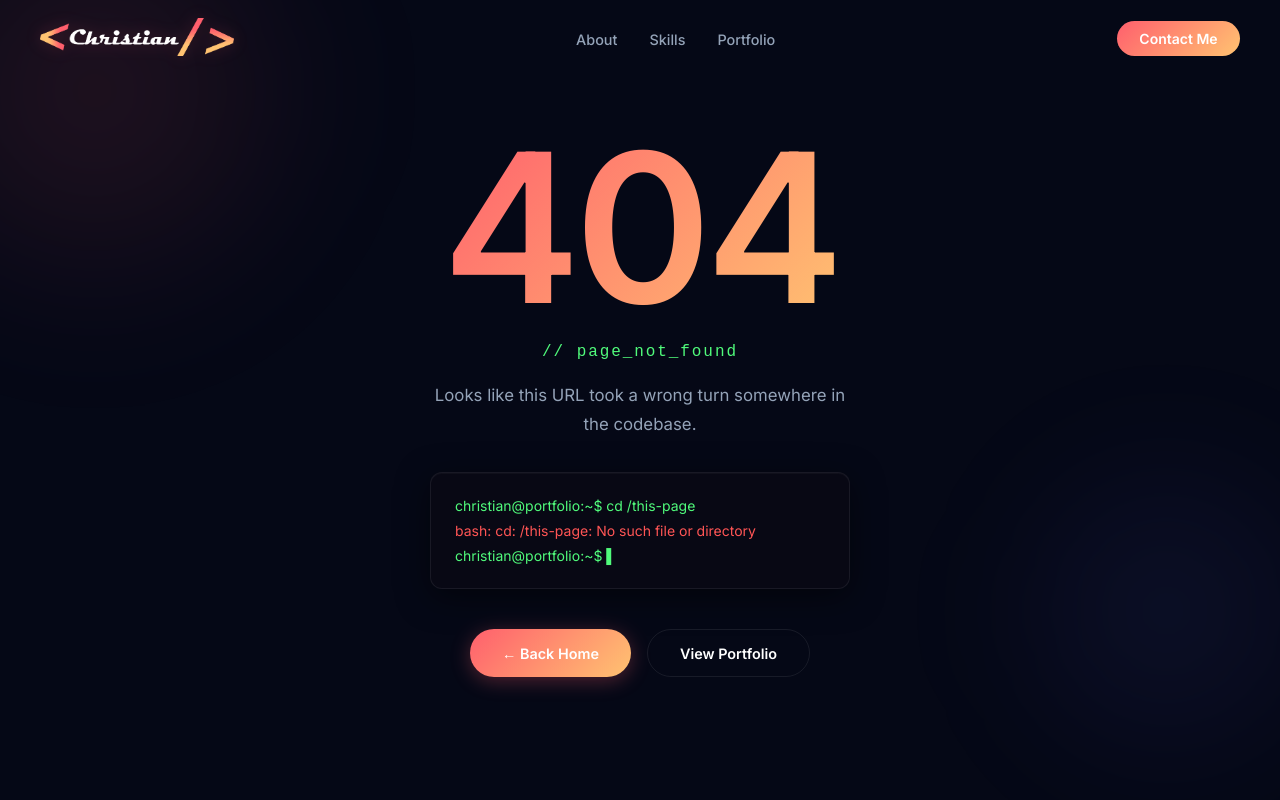
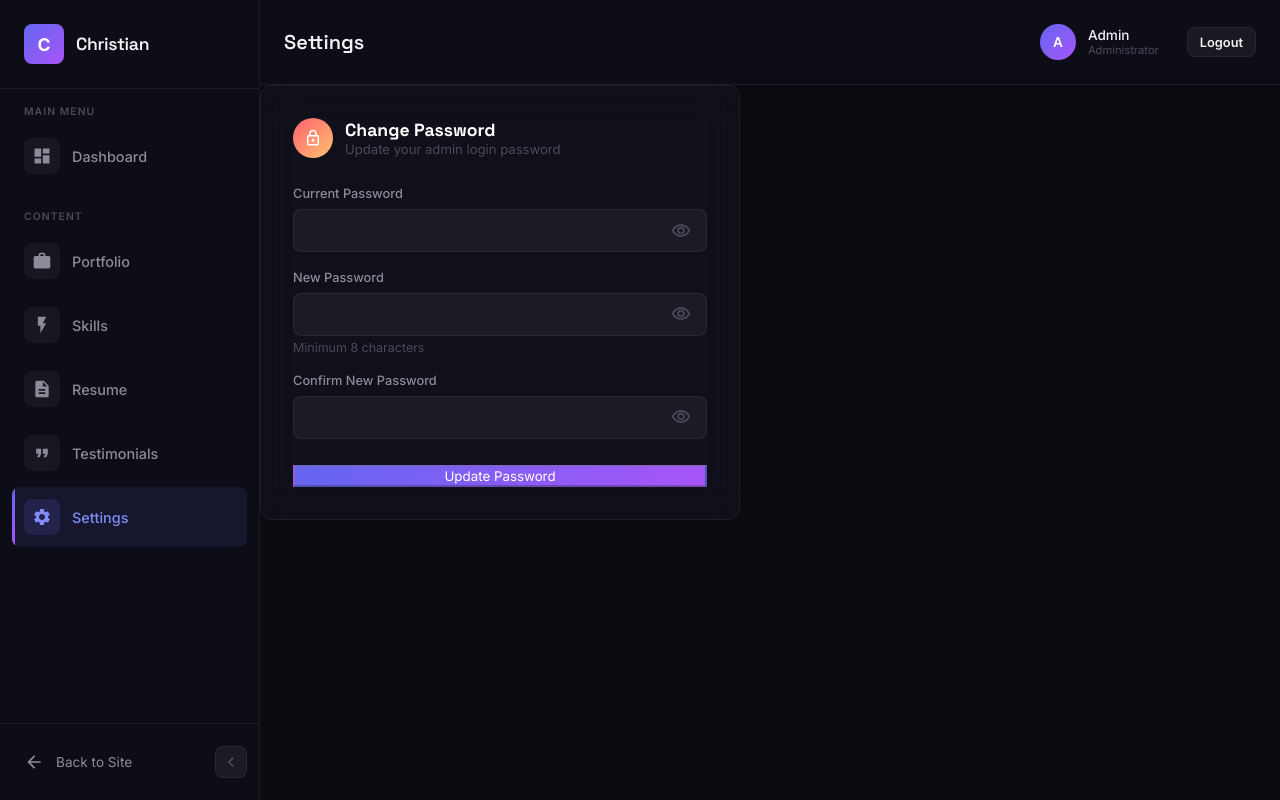
Before and after one commit to KurtKhris/christian-edem, a Next.js app: page /admin/settings in a window 1280 px wide. Before the commit this address had no page. Built offline with nearby package versions, Linux system fonts and the light colour scheme.

Commit message:
feat: add password change page at /admin/settings

```diff
--- /dev/null
+++ b/src/app/actions/auth.ts
@@ -0,0 +1,24 @@
+"use server";
+
+import bcrypt from "bcrypt";
+import { getServerSession } from "next-auth";
+import { authOptions } from "@/lib/authOptions";
+import { prisma } from "@/lib/prisma";
+
+export async function changePassword(currentPassword: string, newPassword: string) {
+  const session = await getServerSession(authOptions);
+  if (!session?.user?.email) return { success: false, error: "Not authenticated." };
+
+  const user = await prisma.user.findUnique({ where: { email: session.user.email } });
+  if (!user?.password) return { success: false, error: "User not found." };
+
+  const valid = await bcrypt.compare(currentPassword, user.password);
+  if (!valid) return { success: false, error: "Current password is incorrect." };
+
+  if (newPassword.length < 8) return { success: false, error: "New password must be at least 8 characters." };
+
+  const hash = await bcrypt.hash(newPassword, 10);
+  await prisma.user.update({ where: { email: session.user.email }, data: { password: hash } });
+
+  return { success: true };
+}
--- a/src/app/admin/admin.css
+++ b/src/app/admin/admin.css
@@ -676,6 +676,23 @@
   margin-bottom: 0.5rem;
 }
 
+.admin-alert-error {
+  background: rgba(255,85,85,0.1);
+  border: 1px solid rgba(255,85,85,0.3);
+  color: #ff6b6b;
+  border-radius: 10px;
+  padding: 0.65rem 1rem;
+  font-size: 0.875rem;
+}
+.admin-alert-success {
+  background: rgba(80,250,123,0.08);
+  border: 1px solid rgba(80,250,123,0.25);
+  color: #50fa7b;
+  border-radius: 10px;
+  padding: 0.65rem 1rem;
+  font-size: 0.875rem;
+}
+
 .admin-form-group {
   margin-bottom: 1.25rem;
 }
--- a/src/app/admin/components/AdminSidebar.tsx
+++ b/src/app/admin/components/AdminSidebar.tsx
@@ -8,6 +8,7 @@ import WorkIcon from '@mui/icons-material/Work';
 import FlashOnIcon from '@mui/icons-material/FlashOn';
 import DescriptionIcon from '@mui/icons-material/Description';
 import FormatQuoteIcon from '@mui/icons-material/FormatQuote';
+import SettingsIcon from '@mui/icons-material/Settings';
 import ArrowBackIcon from '@mui/icons-material/ArrowBack';
 import ChevronLeftIcon from '@mui/icons-material/ChevronLeft';
 import ChevronRightIcon from '@mui/icons-material/ChevronRight';
@@ -18,6 +19,7 @@ const navItems = [
   { href: '/admin/skills',       label: 'Skills',       icon: <FlashOnIcon fontSize="small" /> },
   { href: '/admin/resume',       label: 'Resume',       icon: <DescriptionIcon fontSize="small" /> },
   { href: '/admin/testimonials', label: 'Testimonials', icon: <FormatQuoteIcon fontSize="small" /> },
+  { href: '/admin/settings',    label: 'Settings',      icon: <SettingsIcon fontSize="small" /> },
 ];
 
 export default function AdminSidebar() {
--- /dev/null
+++ b/src/app/admin/settings/page.tsx
@@ -0,0 +1,155 @@
+"use client";
+
+import { useState } from "react";
+import { changePassword } from "@/app/actions/auth";
+import AdminHeader from "../components/AdminHeader";
+import LockOutlinedIcon from "@mui/icons-material/LockOutlined";
+import VisibilityOutlinedIcon from "@mui/icons-material/VisibilityOutlined";
+import VisibilityOffOutlinedIcon from "@mui/icons-material/VisibilityOffOutlined";
+import CheckCircleOutlineIcon from "@mui/icons-material/CheckCircleOutline";
+
+export default function SettingsPage() {
+  const [current, setCurrent]   = useState("");
+  const [next, setNext]         = useState("");
+  const [confirm, setConfirm]   = useState("");
+  const [showCurrent, setShowCurrent] = useState(false);
+  const [showNext, setShowNext]       = useState(false);
+  const [showConfirm, setShowConfirm] = useState(false);
+  const [loading, setLoading]   = useState(false);
+  const [error, setError]       = useState("");
+  const [success, setSuccess]   = useState(false);
+
+  const handleSubmit = async (e: React.FormEvent) => {
+    e.preventDefault();
+    setError("");
+    setSuccess(false);
+
+    if (next !== confirm) { setError("New passwords do not match."); return; }
+    if (next.length < 8)  { setError("New password must be at least 8 characters."); return; }
+
+    setLoading(true);
+    const res = await changePassword(current, next);
+    setLoading(false);
+
+    if (!res.success) {
+      setError(res.error ?? "Something went wrong.");
+    } else {
+      setSuccess(true);
+      setCurrent(""); setNext(""); setConfirm("");
+    }
+  };
+
+  return (
+    <div>
+      <AdminHeader title="Settings" />
+
+      <div style={{ maxWidth: 480 }}>
+        <div className="admin-card" style={{ padding: "2rem" }}>
+          <div style={{ display: "flex", alignItems: "center", gap: "0.75rem", marginBottom: "1.75rem" }}>
+            <div style={{
+              width: 40, height: 40, borderRadius: "50%",
+              background: "linear-gradient(135deg, #FF5F6D, #FFC371)",
+              display: "flex", alignItems: "center", justifyContent: "center",
+              flexShrink: 0,
+            }}>
+              <LockOutlinedIcon style={{ fontSize: 18, color: "#fff" }} />
+            </div>
+            <div>
+              <h2 style={{ margin: 0, fontSize: "1.1rem", fontWeight: 700, color: "#fff" }}>Change Password</h2>
+              <p style={{ margin: 0, fontSize: "0.82rem", color: "var(--admin-text-muted)" }}>Update your admin login password</p>
+            </div>
+          </div>
+
+          {error && (
+            <div className="admin-alert-error" style={{ marginBottom: "1.25rem" }}>
+              {error}
+            </div>
+          )}
+
+          {success && (
+            <div className="admin-alert-success" style={{ marginBottom: "1.25rem", display: "flex", alignItems: "center", gap: "0.5rem" }}>
+              <CheckCircleOutlineIcon fontSize="small" />
+              Password updated successfully.
+            </div>
+          )}
+
+          <form onSubmit={handleSubmit} style={{ display: "flex", flexDirection: "column", gap: "1.1rem" }}>
+            <PasswordField
+              label="Current Password"
+              value={current}
+              onChange={setCurrent}
+              show={showCurrent}
+              onToggle={() => setShowCurrent(v => !v)}
+            />
+            <PasswordField
+              label="New Password"
+              value={next}
+              onChange={setNext}
+              show={showNext}
+              onToggle={() => setShowNext(v => !v)}
+              hint="Minimum 8 characters"
+            />
+            <PasswordField
+              label="Confirm New Password"
+              value={confirm}
+              onChange={setConfirm}
+              show={showConfirm}
+              onToggle={() => setShowConfirm(v => !v)}
+            />
+
+            <button
+              type="submit"
+              className="admin-btn-primary"
+              disabled={loading || !current || !next || !confirm}
+              style={{ marginTop: "0.5rem" }}
+            >
+              {loading ? "Updating..." : "Update Password"}
+            </button>
+          </form>
+        </div>
+      </div>
+    </div>
+  );
+}
+
+function PasswordField({
+  label, value, onChange, show, onToggle, hint,
+}: {
+  label: string;
+  value: string;
+  onChange: (v: string) => void;
+  show: boolean;
+  onToggle: () => void;
+  hint?: string;
+}) {
+  return (
+    <div>
+      <label className="admin-label">{label}</label>
+      <div style={{ position: "relative" }}>
+        <input
+          type={show ? "text" : "password"}
+          value={value}
+          onChange={e => onChange(e.target.value)}
+          className="admin-input"
+          style={{ paddingRight: "3rem" }}
+          required
+          autoComplete="off"
+        />
+        <button
+          type="button"
+          onClick={onToggle}
+          style={{
+            position: "absolute", right: "0.75rem", top: "50%",
+            transform: "translateY(-50%)", background: "none", border: "none",
+            color: "var(--admin-text-muted)", cursor: "pointer", display: "flex",
+            padding: 4,
+          }}
+          tabIndex={-1}
+        >
+          {show ? <VisibilityOffOutlinedIcon fontSize="small" /> : <VisibilityOutlinedIcon fontSize="small" />}
+        </button>
+      </div>
+      {hint && <p style={{ margin: "0.3rem 0 0", fontSize: "0.78rem", color: "var(--admin-text-muted)" }}>{hint}</p>}
+    </div>
+  );
+}
```
Also changed, not shown: scripts/reset-admin.mjs (added, +26 -0 lines).
